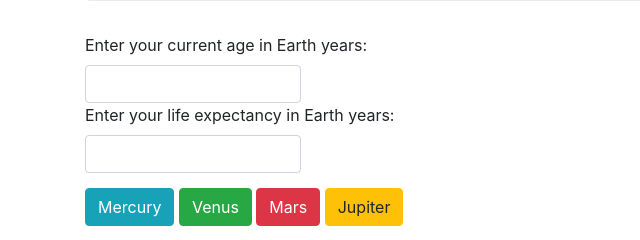
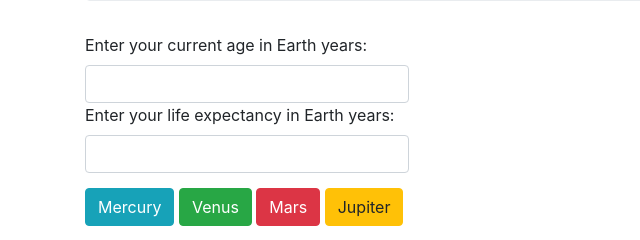
Before and after one commit to CrankyJones/agecalc, a website built with webpack: page src/index.html in a window 1280 px wide. Shown: the part 247-487 px from the top of the page, 0-640 px from the left. Built offline with nearby package versions, Linux system fonts and the light colour scheme.

Commit message:
Look over code for any last minute corrections and update the README

```diff
--- a/package.json
+++ b/package.json
@@ -16,12 +16,12 @@
     "@babel/core": "7.6.4",
     "@babel/plugin-transform-modules-commonjs": "7.6.0",
     "clean-webpack-plugin": "3.0.0",
-    "css-loader": "3.2.0",
+    "css-loader": "^3.2.0",
     "eslint": "6.3.0",
     "eslint-loader": "3.0.0",
     "html-webpack-plugin": "3.2.0",
     "jest": "24.9.0",
-    "style-loader": "1.0.0",
+    "style-loader": "^1.0.0",
     "webpack": "4.39.3",
     "webpack-cli": "3.3.8",
     "webpack-dev-server": "3.11.2"
--- a/src/css/styles.css
+++ b/src/css/styles.css
@@ -1,10 +1,12 @@
 .btn{
   margin-top: 15px;
 }
+
 .body {
   color: aliceblue;
   background-color: black;
 }
+
 .resultsWindow {
   padding: 15px;
   border: 10px solid orangered;
--- a/src/index.html
+++ b/src/index.html
@@ -18,11 +18,11 @@
           <label for="age">
             Enter your current age in Earth years:
           </label>
-          <input id="age" class="form-control" type="number" style="max-width: 40%;">
+          <input id="age" class="form-control" type="number" style="max-width: 60%;">
           <label for="expect">
             Enter your life expectancy in Earth years:
           </label>
-          <input id="expect" class="form-control" type="number" style="max-width: 40%;">
+          <input id="expect" class="form-control" type="number" style="max-width: 60%;">
           <button id="mercury" class="btn btn-info ">Mercury</button>
           <button id="venus" class="btn btn-success">Venus</button>
           <button id="mars" class="btn btn-danger">Mars</button>
@@ -30,7 +30,7 @@
         </form>
       </div>
       <div class="col-md-6">
-          <span class="resultsDisplay"></span>
+        <span class="resultsDisplay"></span>
       </div>
     </div>
   </div>
--- a/src/main.js
+++ b/src/main.js
@@ -3,8 +3,6 @@ import $ from 'jquery';
 import 'bootstrap';
 import 'bootstrap/dist/css/bootstrap.min.css';
 import './css/styles.css';
-
-
 
 document.getElementById("mercury").onclick = function () {
   const age = $("#age").val();
```
Also changed, not shown: README.md.
